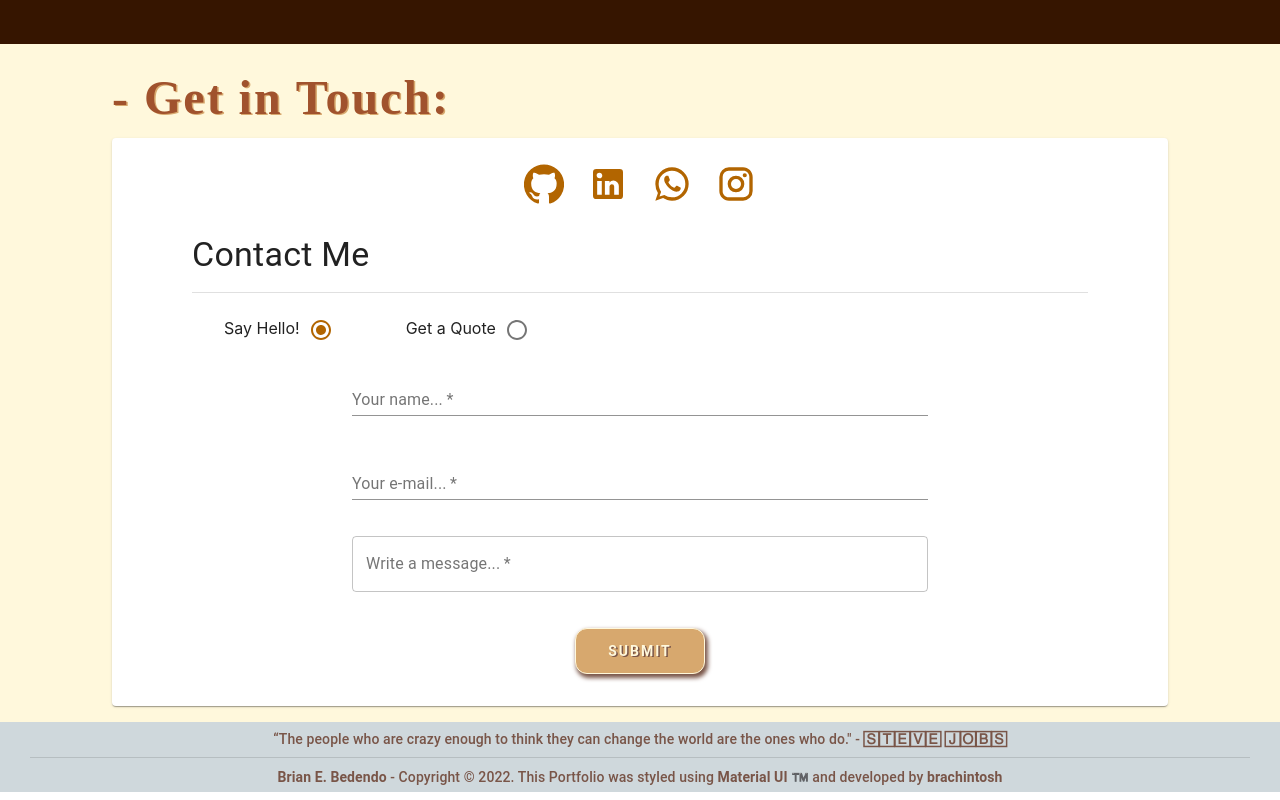
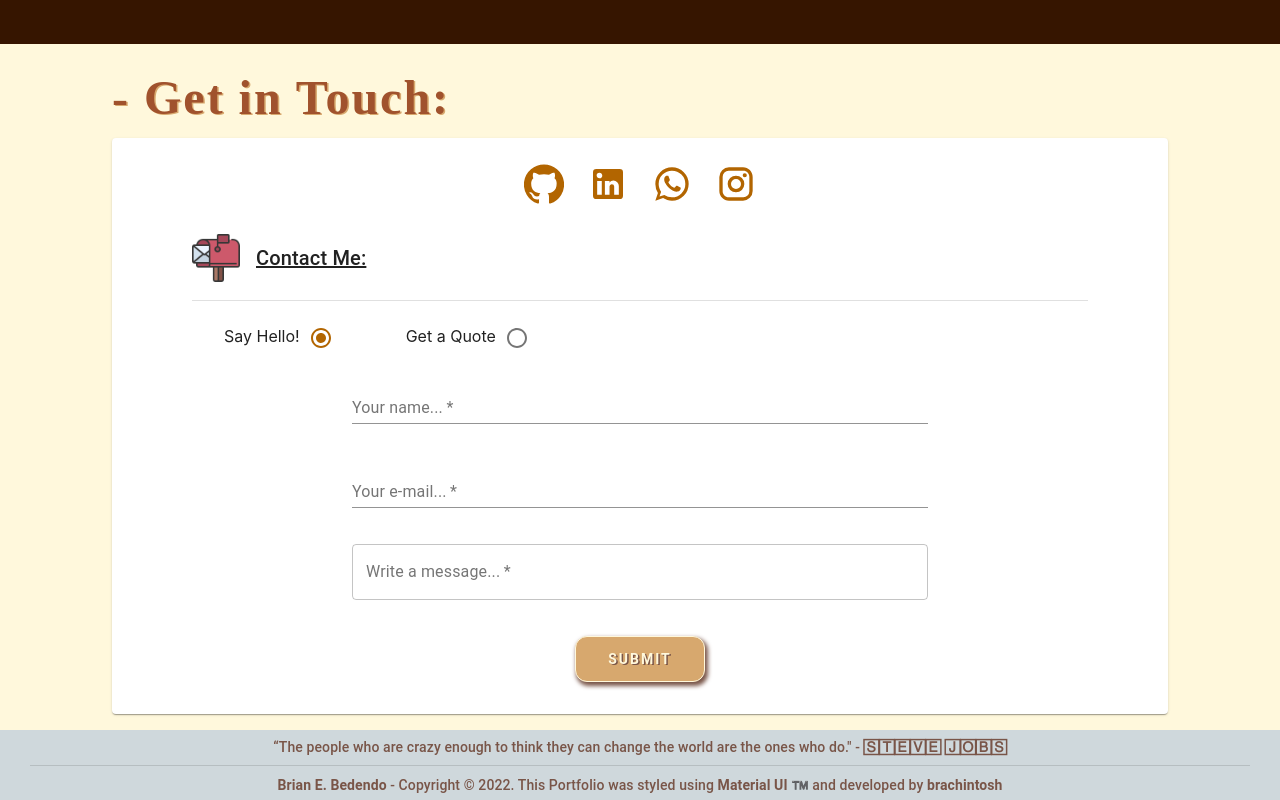
Before and after one commit to Brachintosh/Portfolio-Bedendo-MUI, a React (Create React App) app: page / in a window 1280 px wide. Shown: the part 5208-6008 px from the top of the page. Built offline with nearby package versions, Linux system fonts and the light colour scheme; a web font is replaced by a local one.

Commit message:
adding-icon-comp-contact-me
adding-icon-comp-contact-me

```diff
--- a/src/components/ContactMe.js
+++ b/src/components/ContactMe.js
@@ -6,8 +6,10 @@ import WhatsAppIcon from '@material-ui/icons/WhatsApp';
 import Instagram from '@material-ui/icons/Instagram';
 import emailJS from 'emailjs-com';
 import swal from 'sweetalert2';
+import mailIconPng from '../images/mail-post-60.png';
 
 const ContactMe = ({ title, dark, id }) => {
+  const mailIcon = <img src={mailIconPng} alt='img-not-found' style={{display:'flex', height:'3rem', width:'3rem', paddingRight:'1rem',   }}/>;
 
   const classes = useStyles();
   const [value, setValue] = useState("Say Hi");
@@ -25,21 +27,18 @@ const ContactMe = ({ title, dark, id }) => {
 
     emailJS.sendForm('service_mft0sgh', 'template_c8fgc9u', e.target, 'ZgFceUGRCxVnpxkqu')
       .then((result) => {
-        console.log('Result >>> ', result.text);
         swal.fire(
           'Good job!',
           'You have sent to an email brachintosh!',
           'success'
         )
       }, (error) => {
-        console.log('Error >>> ', error.text);
         swal.fire(
           'Upsss!',
           'Message failed!',
           'error'
         )
       });
-
     e.target.reset();
   };
 
@@ -74,7 +73,13 @@ const ContactMe = ({ title, dark, id }) => {
             </Box>
 
             <div className={classes.titleCheckbox}>
-              <Typography variant='h4' > Contact Me </Typography> <Divider />
+
+              <Typography variant="h6" >
+                <u style={{display:'flex', flexDirection:'row', justifyContent: 'flex-start', alignItems: 'center', paddingBottom:'2%', }} >
+                          {mailIcon} Contact Me:
+                </u>
+              </Typography> <Divider />
+
               <div className={classes.choices} >
                 <span>Say Hello!</span>
                 <Radio
```
